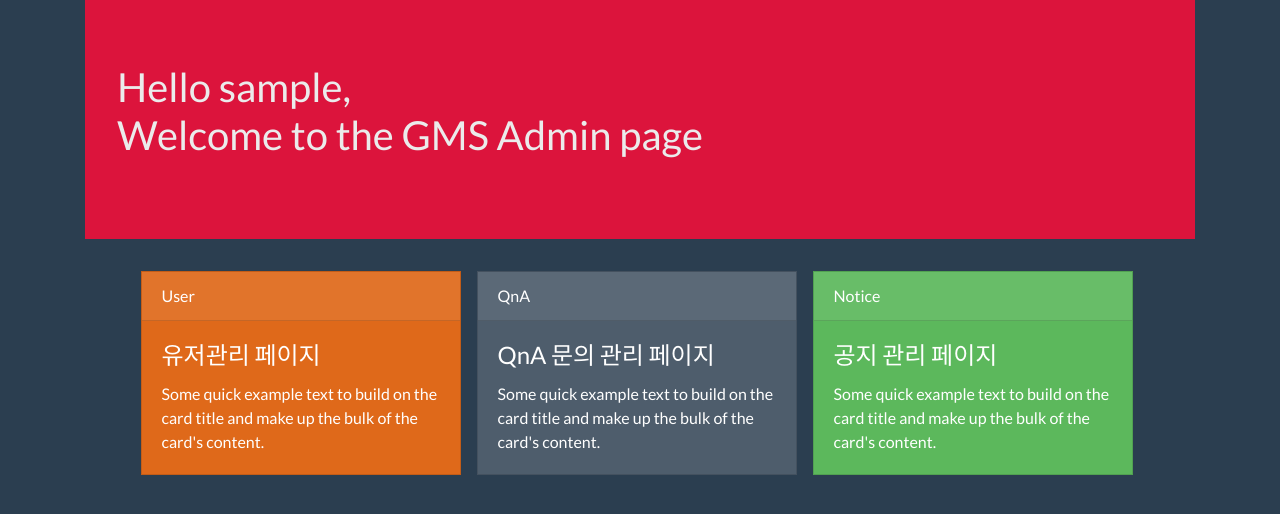
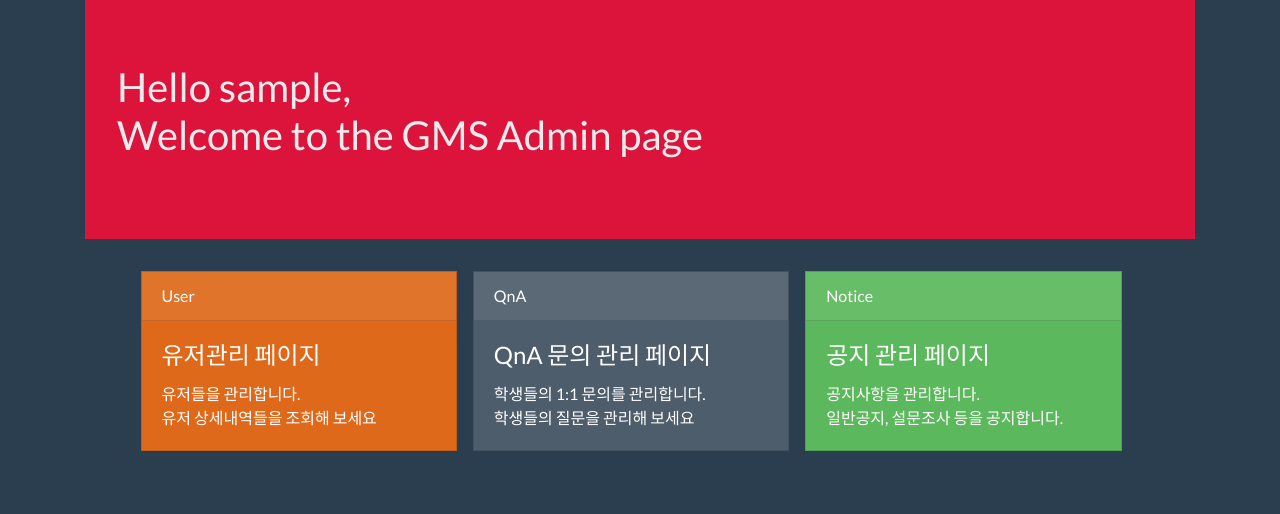
Before and after one commit to bufpal/api_gms, a Django app: page /admin-page/ in a window 1280 px wide. Shown: the part 97-611 px from the top of the page. Run offline with Django 3.2, Linux system fonts and the light colour scheme; the visitor is signed in with stand-in values (Sample User, id 1); parts of the project's set-up code (start-up, migrations or seed data) failed here and were passed over; some libraries are stand-ins or nearby versions.

Commit message:
fixed phrase in cards

```diff
--- a/admin_page/templates/admin_page/index.html
+++ b/admin_page/templates/admin_page/index.html
@@ -11,31 +11,31 @@
 
 <div style="margin-left:5%;">
     <a href="{% url 'admin-page:profile-list' %}">
-    <div class="card text-white bg-primary mb-3" style="max-width: 20rem;float:left">
+    <div class="card text-white bg-primary mb-3" style="width:30%;float:left">
         <div class="card-header">User</div>
         <div class="card-body">
             <h4 class="card-title">유저관리 페이지</h4>
-            <p class="card-text">Some quick example text to build on the card title and make up the bulk of the card's content.</p>
+            <p class="card-text">유저들을 관리합니다.<br>유저 상세내역들을 조회해 보세요</p>
         </div>
     </div>
     </a>
 
     <a href="{% url 'admin-page:inquiry-list' %}">
-    <div class="card text-white bg-secondary mb-3 ml-3 mr-3" style="max-width: 20rem;float:left">
+    <div class="card text-white bg-secondary mb-3 ml-3 mr-3" style="width:30%;float:left">
         <div class="card-header">QnA</div>
         <div class="card-body">
             <h4 class="card-title">QnA 문의 관리 페이지</h4>
-            <p class="card-text">Some quick example text to build on the card title and make up the bulk of the card's content.</p>
+            <p class="card-text">학생들의 1:1 문의를 관리합니다.<br>학생들의 질문을 관리해 보세요</p>
         </div>
     </div>
     </a>
 
     <a href="{% url 'admin-page:notice-list' %}">
-    <div class="card text-white bg-success mb-3" style="max-width: 20rem;">
+    <div class="card text-white bg-success mb-3" style="width:30%;">
         <div class="card-header">Notice</div>
         <div class="card-body">
             <h4 class="card-title">공지 관리 페이지</h4>
-            <p class="card-text">Some quick example text to build on the card title and make up the bulk of the card's content.</p>
+            <p class="card-text">공지사항을 관리합니다.<br>일반공지, 설문조사 등을 공지합니다.</p>
         </div>
     </div>
     </a>
```
